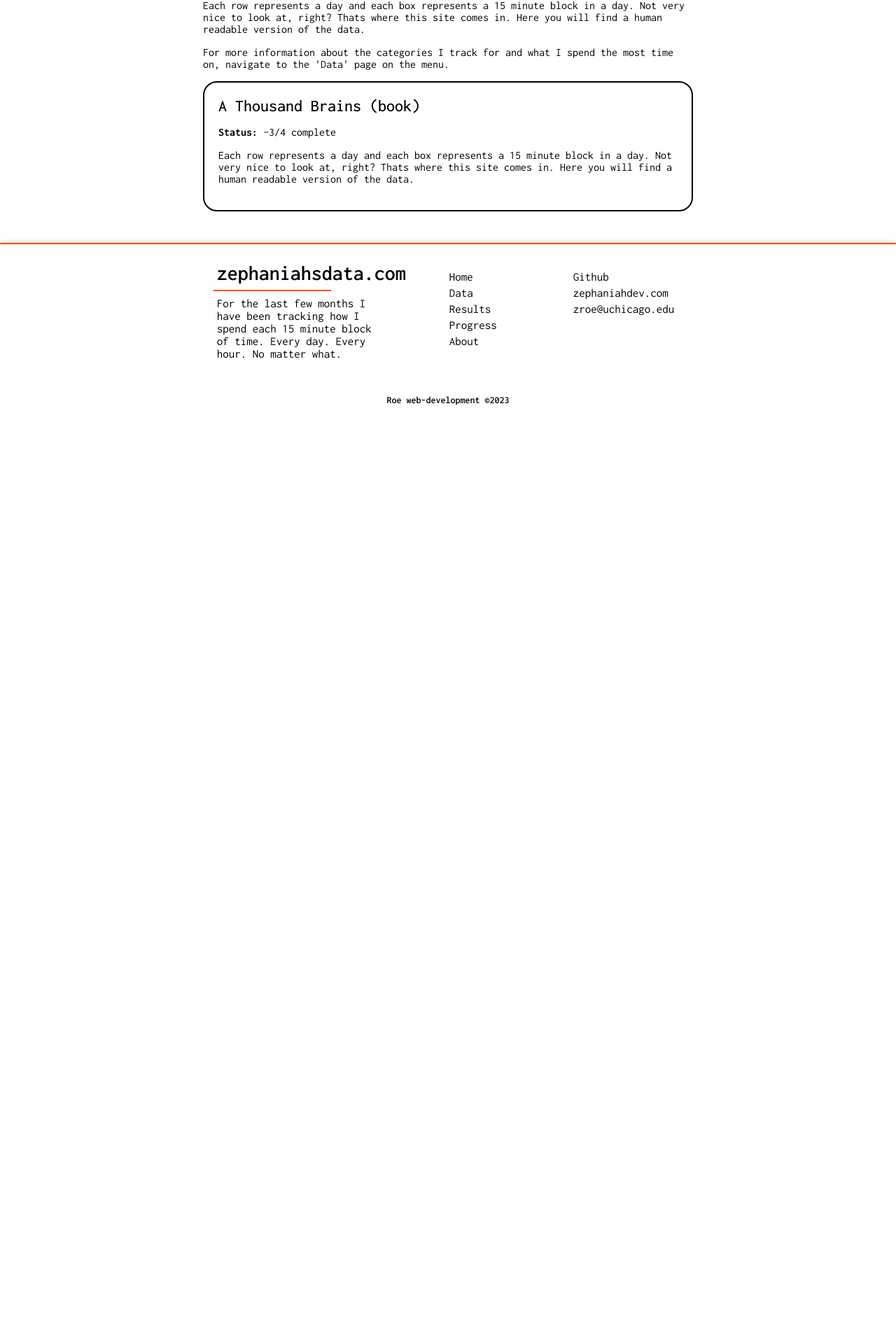
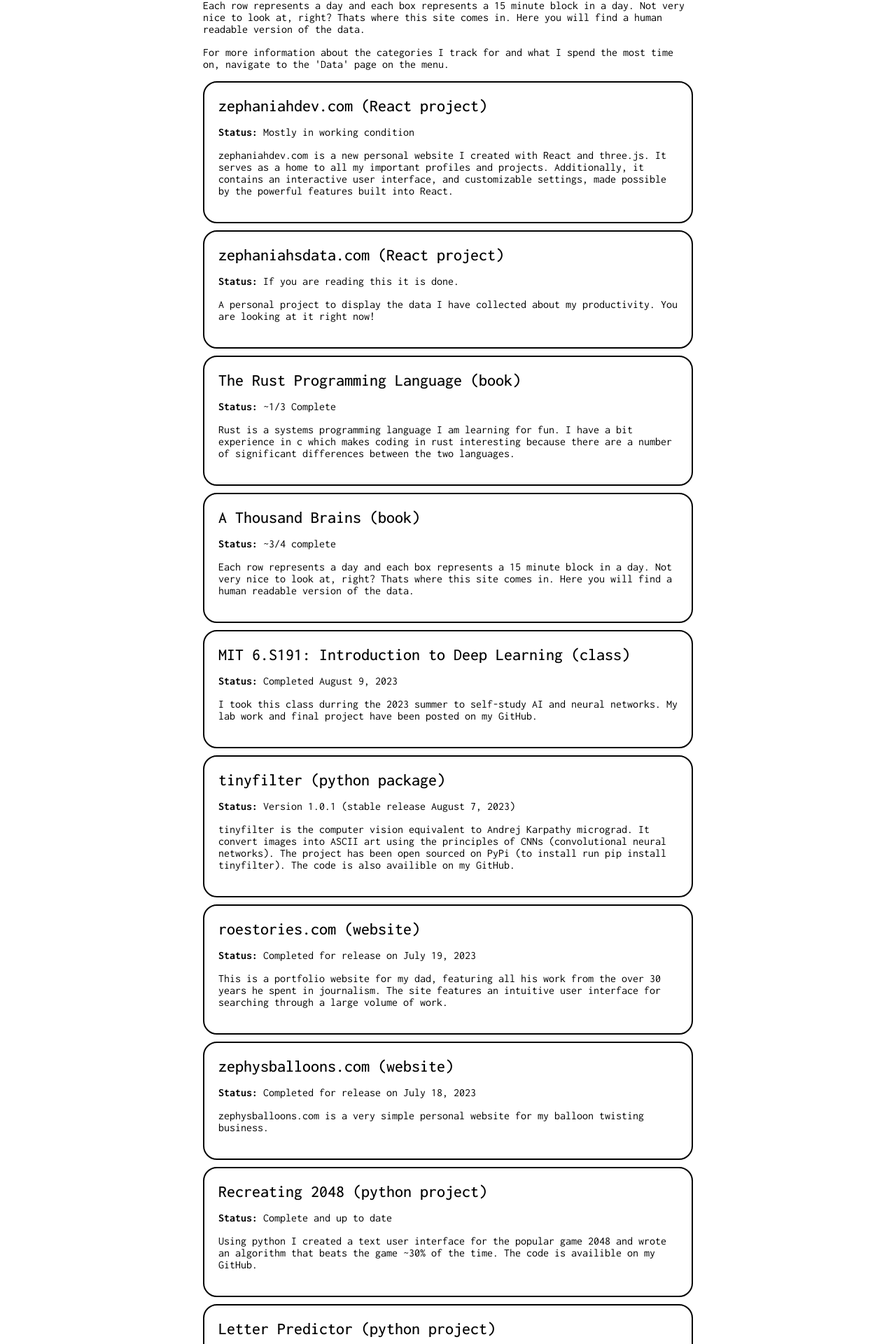
Before and after one commit to zroe1/productivity-site, a Next.js app: page /progress in a window 1280 px wide. Shown: the part 244-2164 px from the top of the page at 70% size. Before the commit the page ends 833 px from the top, so only its background shows below. Built offline with nearby package versions, Linux system fonts and the light colour scheme.

Commit message:
added projects from summer 2023 to progress page

```diff
--- a/src/app/components/ProgressBlock/ProgressBlock.js
+++ b/src/app/components/ProgressBlock/ProgressBlock.js
@@ -3,7 +3,7 @@
 const ProgressBlock = (props) => {
     return (
         <div className={styles.progressBlock}>
-            <h2 className={styles.blockTitle}>{props.titleText} (book)</h2>
+            <h2 className={styles.blockTitle}>{props.titleText}</h2>
             <p><b>Status:</b> {props.status}</p>
             <p>
                 {props.discription}
--- a/src/app/progress/page.js
+++ b/src/app/progress/page.js
@@ -27,11 +27,55 @@
           the menu.
         </p>
         {/* <div className={styles.divider}></div> */}
-        <ProgressBlock titleText="A Thousand Brains" status="~3/4 complete" discription="
-        Each row represents a day and each box represents
-        a 15 minute block in a day. Not very nice to look at, right?
-        Thats where this site comes in. Here you will find a human
-        readable version of the data.
+        <ProgressBlock titleText="zephaniahdev.com (React project)" status="Mostly in working condition" discription="
+          zephaniahdev.com is a new personal website I created with React and
+          three.js. It serves as a home to all my important profiles and
+          projects. Additionally, it contains an interactive user interface, and
+          customizable settings, made possible by the powerful features built
+          into React.
+        "/>
+        <ProgressBlock titleText="zephaniahsdata.com (React project)" status="If you are reading this it is done." discription="
+          A personal project to display the data I have collected about my
+          productivity. You are looking at it right now!
+        "/>
+        <ProgressBlock titleText="The Rust Programming Language (book)" status="~1/3 Complete" discription="
+          Rust is a systems programming language I am learning for fun. I have
+          a bit experience in c which makes coding in rust interesting because
+          there are a number of significant differences between the two languages.
+        "/>
+        <ProgressBlock titleText="A Thousand Brains (book)" status="~3/4 complete" discription="
+          Each row represents a day and each box represents
+          a 15 minute block in a day. Not very nice to look at, right?
+          Thats where this site comes in. Here you will find a human
+          readable version of the data.
+        "/>
+        <ProgressBlock titleText="MIT 6.S191: Introduction to Deep Learning (class)" status="Completed August 9, 2023" discription="
+          I took this class durring the 2023 summer to self-study AI and neural networks.
+          My lab work and final project have been posted on my GitHub.
+        "/>
+        <ProgressBlock titleText="tinyfilter (python package)" status="Version 1.0.1 (stable release August 7, 2023)" discription="
+          tinyfilter is the computer vision equivalent to Andrej Karpathy
+          micrograd. It convert images into ASCII art using the principles of
+          CNNs (convolutional neural networks). The project has been open sourced
+          on PyPi (to install run pip install tinyfilter). The code is also
+          availible on my GitHub.
+        "/>
+        <ProgressBlock titleText="roestories.com (website)" status="Completed for release on July 19, 2023" discription="
+          This is a portfolio website for my dad, featuring all his work from the over 30 years he spent in journalism.
+          The site features an intuitive user interface for searching through a large volume of work.
+        "/>
+        <ProgressBlock titleText="zephysballoons.com (website)" status="Completed for release on July 18, 2023" discription="
+          zephysballoons.com is a very simple personal website for my balloon
+          twisting business.
+        "/>
+        <ProgressBlock titleText="Recreating 2048 (python project)" status="Complete and up to date" discription="
+          Using python I created a text user interface for the popular game 2048
+          and wrote an algorithm that beats the game ~30% of the time. The code
+          is availible on my GitHub.
+        "/>
+        <ProgressBlock titleText="Letter Predictor (python project)" status="Completed June 13, 2023" discription="
+          Using a linear regression model and publicly available data, my letter
+          predictor predicts the final letter in five-letter words.
         "/>
       </div>
       <Footer />
```
